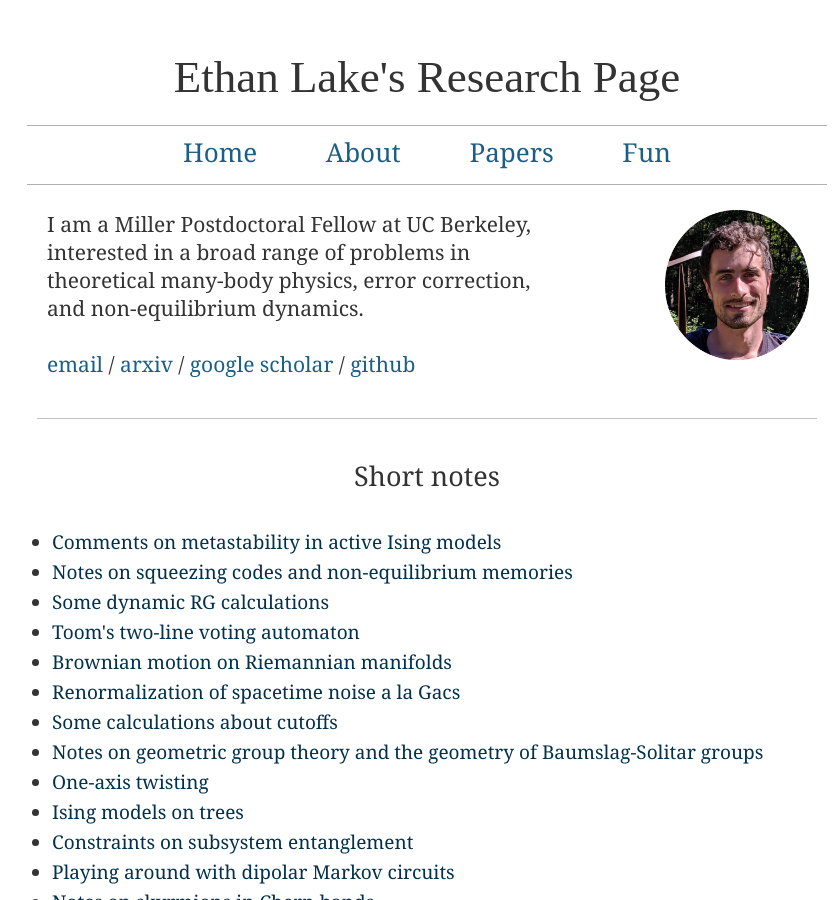
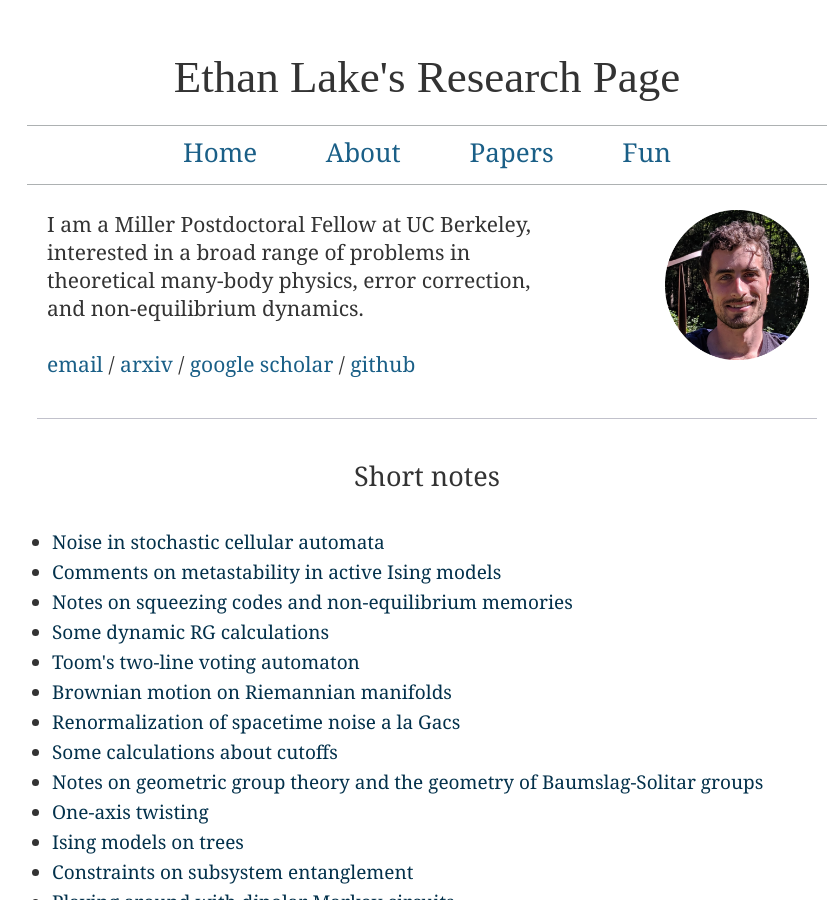
Before and after one commit to ethanlake/ethanlake.github.io, a Jekyll site: the page index.html, which Jekyll copies as it is, in a window 1280 px wide and 900 px high. Shown: the whole window, without its empty margins (213-1053 px from the left). Built offline with Jekyll 4.4.1, drawn with Linux system fonts in a browser that asks for light colours.

Commit message:
added notes

```diff
--- a/index.html
+++ b/index.html
@@ -59,6 +59,7 @@
  <br>
   <ul>
     <!-- <li><a href="/blogs/blog_test">Test</a></li> -->
+    <li><a href="notes/noise_in_stochastic_ca.pdf">Noise in stochastic cellular automata</a></li>
 	<li><a href="notes/aim.pdf">Comments on metastability in active Ising models</a></li>
     <li><a href="notes/streamlined_squeezing_notes.pdf">Notes on squeezing codes and non-equilibrium memories</a></li>
 	  	<li><a href="notes/dynamic_RG_notes.pdf">Some dynamic RG calculations</a></li>
```
Also changed, not shown: 2 other files.
